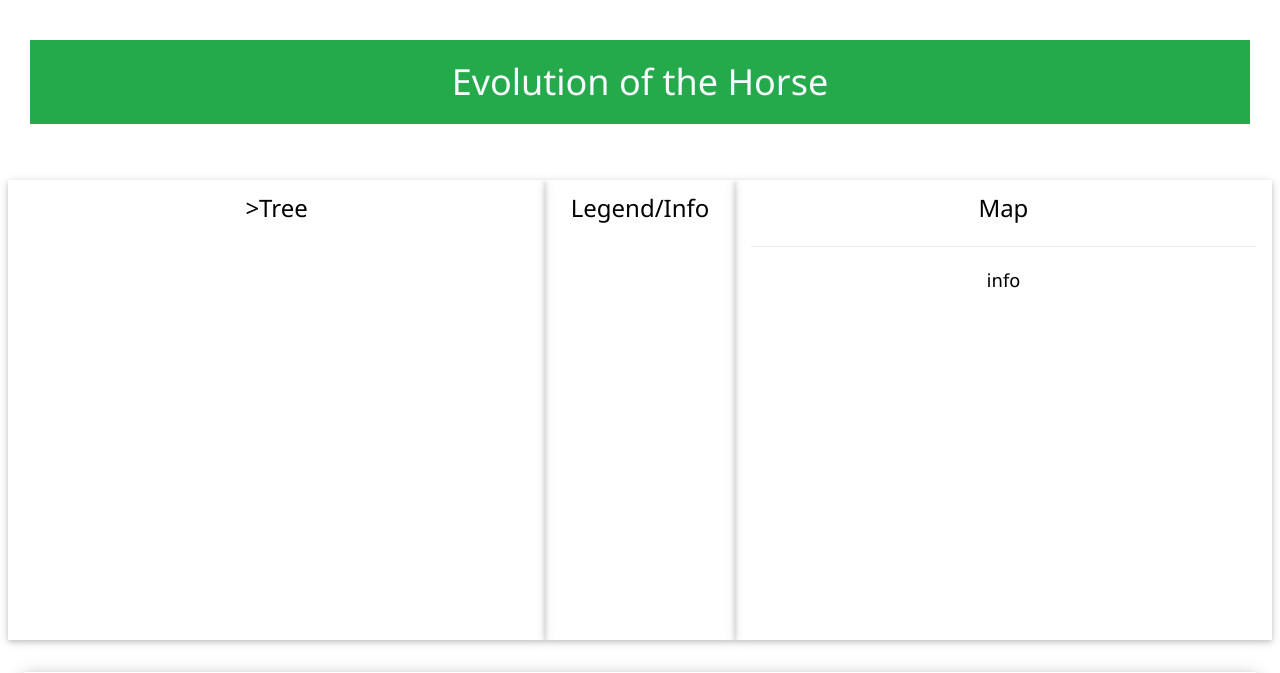
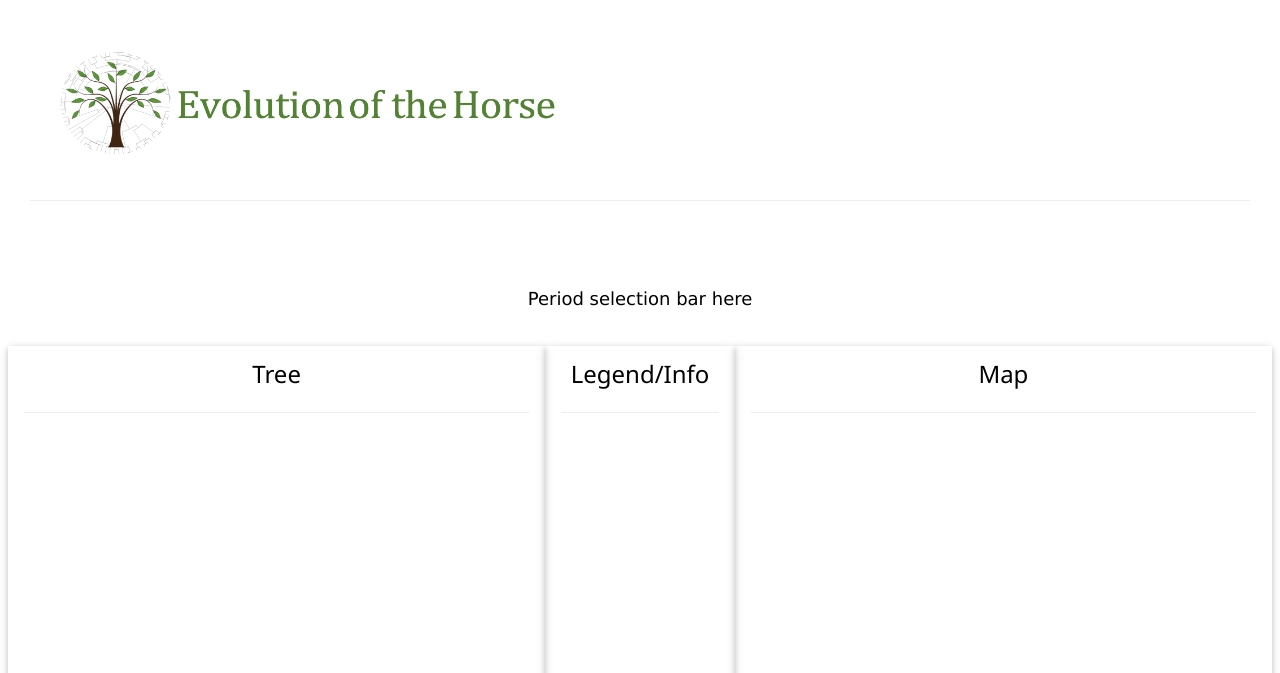
Before and after one commit to jwiggi18/horseEvo, a plain HTML site: page docs/horse.html in a window 1280 px wide. Shown: the top 673 px of the page. Drawn offline with nearby package versions, Linux system fonts and the light colour scheme.

Commit message:
logo and selection bar

```diff
--- a/docs/horse.html
+++ b/docs/horse.html
@@ -17,22 +17,29 @@
 <body>
   <!-- Header -->
 <header>
+  <div style="text-align: left">
+  <img src = "img/horseEvo_logo.png" alt = "Circular Phylogeny overlaying a Brown and Green tree next to the words 'Evolution of the Horse'" style="width:550px; height:150px;">
+  </div>
+  <hr>
+</header>
 
+  <div class="w3-row-padding w3-center w3-margin-top">
+    <p> Period selection bar here </p>
+  </div>
 
-  <h1>Evolution of the Horse</h1>
-</header>
 
   <div class="w3-row-padding w3-center w3-margin-top">
   <div class="fourty_two">
     <div class="card container" style="min-height:460px">
-    <h3>>Tree</h3>
-
+    <h3>Tree</h3>
+    <hr>
     </div>
   </div>
 
   <div class="fifteen">
     <div class="card container" style="min-height:460px">
     <h3>Legend/Info</h3>
+    <hr>
 
 
     </div>
@@ -42,7 +49,6 @@
     <div class="card container" style="min-height:460px">
     <h3>Map</h3>
     <hr>
-    <p>info</p>
 
     </div>
   </div>
@@ -68,10 +74,11 @@
       <p>Site created using HTML; hosted on GitHub pages.
 
       <br />
-      <p>These projects were developed as part of the <a href="http://phylotastic.org/" target="_blank">phylotastic</a> project.
+      <p>This project was developed as part of the <a href="http://phylotastic.org/" target="_blank">phylotastic</a> project.
         Funds to support this work came from the US National Science Foundation (NSF) grants 1458572, 1453424, and 1458603. <br /> <br />
 
-        Code for this page can be found at <a href="https://github.com/jwiggi18/horseEvo" target="_blank">https://github.com/jwiggi18/horseEvo</a></p> <br /> <br /> <br /> <br /> <br />
+        Code for this page can be found at <a href="https://github.com/jwiggi18/horseEvo" target="_blank">https://github.com/jwiggi18/horseEvo</a></p> <br />
+        <hr>
     </div>
 
 
```
Also changed, not shown: docs/img/horseEvo_logo.png (added).
